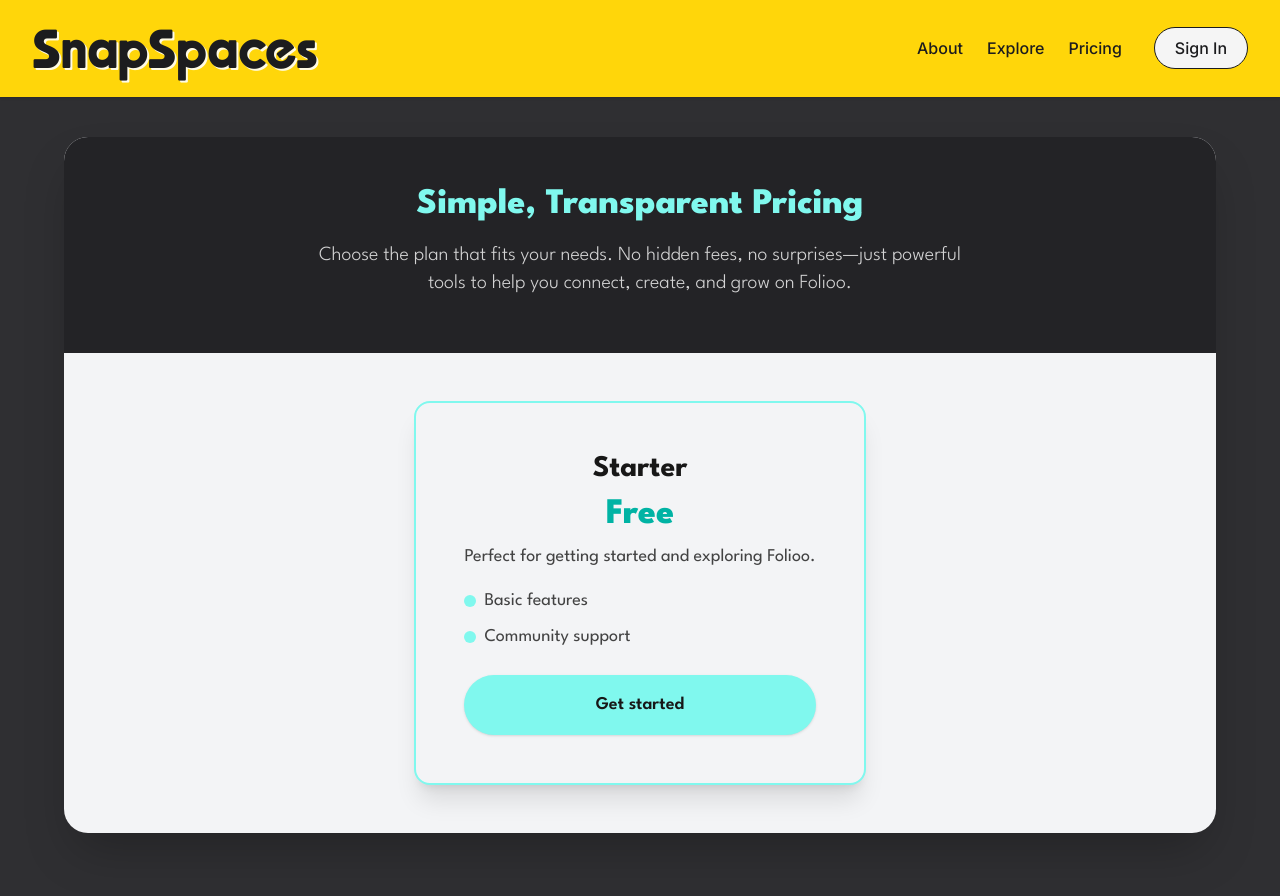
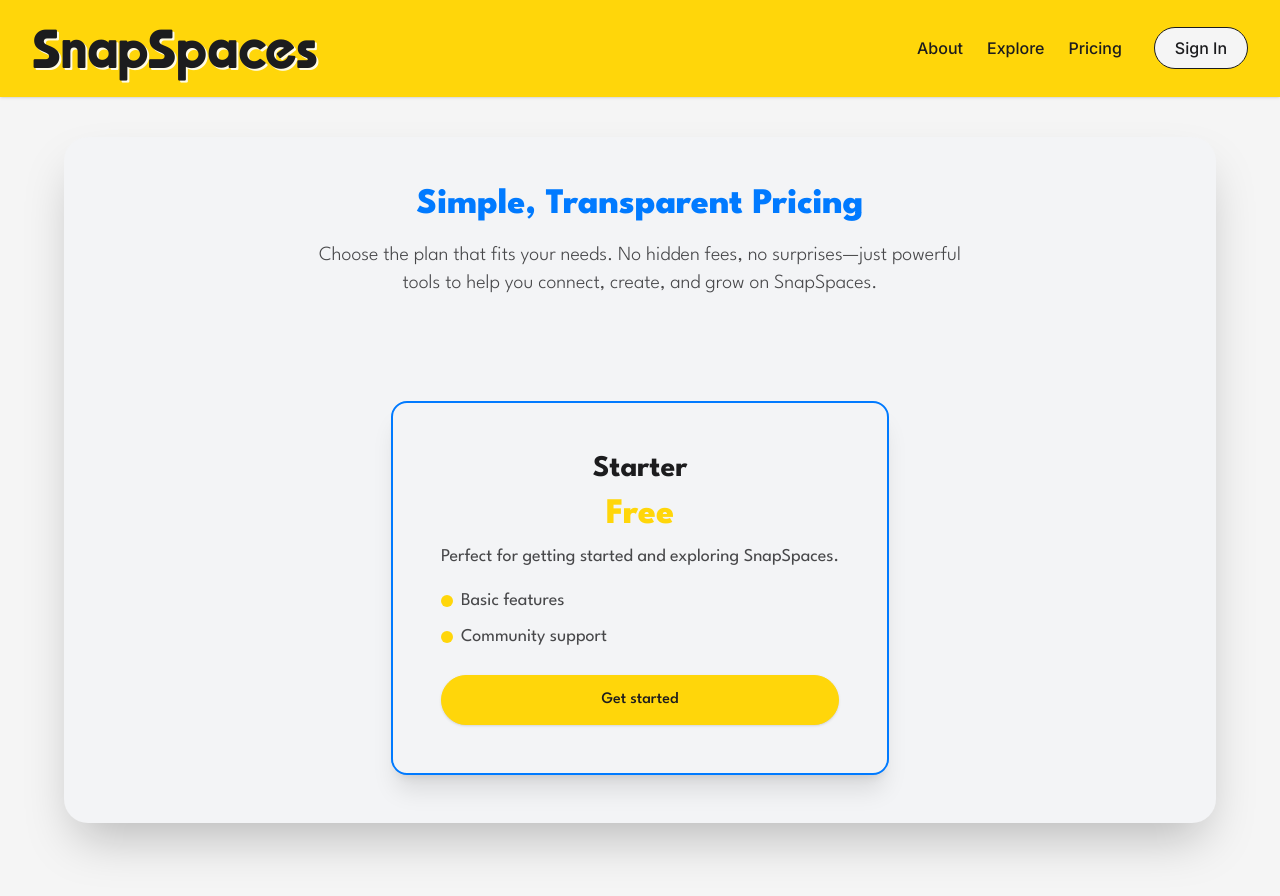
Before and after one commit to shef21/snapspaces-web, a Next.js app: page /pricing in a window 1280 px wide. Built offline with nearby package versions, Linux system fonts and the light colour scheme; no server answers.

Commit message:
style: apply new homepage color palette and aesthetic to all main pages

```diff
--- a/src/app/advertise/page.tsx
+++ b/src/app/advertise/page.tsx
@@ -28,10 +28,10 @@ export default function AdvertisePage() {
   }
 
   return (
-    <div className="min-h-screen flex flex-col items-center justify-center px-4 py-12" style={{ background: '#2F2F32' }}>
-      <main className="w-full max-w-lg rounded-3xl shadow-2xl p-8 sm:p-12 flex flex-col items-center" style={{ background: '#fff' }}>
-        <h1 className="text-3xl sm:text-4xl font-extrabold mb-2 text-center" style={{ color: '#00b3a4', fontFamily: 'MonopolyBank, cursive' }}>Advertise on Folioo</h1>
-        <p className="mb-8 text-center text-[#232326]">Submit your details and our team will get in touch to help you promote your business to thousands of creatives and clients.</p>
+    <div className="min-h-screen font-league-spartan flex flex-col items-center justify-center px-4 py-12" style={{ background: 'var(--color-background-warm)' }}>
+      <main className="w-full max-w-lg rounded-3xl shadow-2xl p-8 sm:p-12 flex flex-col items-center" style={{ background: 'var(--color-text-contrast)' }}>
+        <h1 className="text-3xl sm:text-4xl font-extrabold mb-2 text-center" style={{ color: 'var(--color-primary-accent)', fontFamily: 'MonopolyBank, cursive' }}>Advertise on SnapSpaces</h1>
+        <p className="mb-8 text-center text-[var(--color-text-contrast)]/80">Submit your details and our team will get in touch to help you promote your business to thousands of creatives and clients.</p>
         {submitted ? (
           <div className="text-center py-12">
             <h2 className="text-2xl font-bold mb-2 text-[#00b3a4]">Thank you!</h2>
--- a/src/app/explore/page.tsx
+++ b/src/app/explore/page.tsx
@@ -73,8 +73,8 @@ export default function ExplorePage() {
   });
 
   return (
-    <div className="min-h-screen font-league-spartan flex flex-col items-center" style={{ background: '#2F2F32' }}>
-      <main className="w-full max-w-6xl rounded-3xl shadow-2xl mt-10 mb-10 overflow-hidden px-0" style={{ background: '#232326' }}>
+    <div className="min-h-screen font-league-spartan flex flex-col items-center" style={{ background: 'var(--color-background-warm)' }}>
+      <main className="w-full max-w-6xl rounded-3xl shadow-2xl mt-10 mb-10 overflow-hidden px-0" style={{ background: 'var(--color-text-contrast)' }}>
         {/* Featured Creatives */}
         <section className="px-4 sm:px-8 pt-12 pb-6">
           <h2 className="text-2xl sm:text-3xl font-bold text-[#171717] mb-6">Featured Creatives</h2>
--- a/src/app/pricing/page.tsx
+++ b/src/app/pricing/page.tsx
@@ -4,40 +4,41 @@ import Link from 'next/link';
 
 const PricingPage = () => {
   return (
-    <div className="min-h-screen font-league-spartan flex flex-col items-center" style={{ background: '#2F2F32', color: '#fff' }}>
-      <main className="w-full max-w-6xl rounded-3xl shadow-2xl mt-10 mb-10 overflow-hidden px-0" style={{ background: '#232326' }}>
+    <div className="min-h-screen font-league-spartan flex flex-col items-center" style={{ background: 'var(--color-background-warm)', color: 'var(--color-text-contrast)' }}>
+      <main className="w-full max-w-6xl rounded-3xl shadow-2xl mt-10 mb-10 overflow-hidden px-0" style={{ background: 'var(--color-text-contrast)' }}>
         {/* Hero Section */}
-        <section className="px-4 sm:px-8 pt-8 sm:pt-12 pb-6 text-center" style={{ background: '#232326' }}>
-          <h1 className="text-2xl sm:text-3xl md:text-4xl font-extrabold mb-4" style={{ color: '#80F8EE' }}>
+        <section className="px-4 sm:px-8 pt-8 sm:pt-12 pb-6 text-center">
+          <h1 className="text-2xl sm:text-3xl md:text-4xl font-extrabold mb-4" style={{ color: 'var(--color-secondary-accent)' }}>
             Simple, Transparent Pricing
           </h1>
-          <p className="text-base sm:text-lg md:text-xl text-white/80 mb-6 sm:mb-8 max-w-2xl mx-auto font-light">Choose the plan that fits your needs. No hidden fees, no surprises—just powerful tools to help you connect, create, and grow on Folioo.</p>
+          <p className="text-base sm:text-lg md:text-xl text-[var(--color-text-contrast)]/80 mb-6 sm:mb-8 max-w-2xl mx-auto font-light">Choose the plan that fits your needs. No hidden fees, no surprises—just powerful tools to help you connect, create, and grow on SnapSpaces.</p>
         </section>
 
         {/* Pricing Tiers */}
         <section className="px-4 sm:px-8 py-8 sm:py-12 flex justify-center">
           <div
-            className="rounded-2xl shadow-xl p-8 sm:p-12 flex flex-col items-center text-center border-2" style={{ borderColor: '#80F8EE', background: '#fff' }}
+            className="rounded-2xl shadow-xl p-8 sm:p-12 flex flex-col items-center text-center border-2 bg-[var(--color-background-warm)]"
+            style={{ borderColor: 'var(--color-secondary-accent)' }}
           >
-            <h2 className="text-2xl sm:text-3xl font-bold mb-2" style={{ color: '#171717' }}>Starter</h2>
-            <div className="text-3xl sm:text-4xl font-extrabold mb-2" style={{ color: '#00b3a4' }}>
+            <h2 className="text-2xl sm:text-3xl font-bold mb-2" style={{ color: 'var(--color-text-contrast)' }}>Starter</h2>
+            <div className="text-3xl sm:text-4xl font-extrabold mb-2" style={{ color: 'var(--color-primary-accent)' }}>
               Free
             </div>
-            <div className="text-[#171717]/80 mb-4 text-base sm:text-lg">Perfect for getting started and exploring Folioo.</div>
-            <ul className="text-[#171717]/80 text-left mb-6 space-y-2 w-full">
+            <div className="text-[var(--color-text-contrast)]/80 mb-4 text-base sm:text-lg">Perfect for getting started and exploring SnapSpaces.</div>
+            <ul className="text-[var(--color-text-contrast)]/80 text-left mb-6 space-y-2 w-full">
               <li className="flex items-center gap-2 text-base sm:text-lg">
-                <span className="inline-block w-3 h-3 rounded-full flex-shrink-0" style={{ background: '#80F8EE' }}></span>
+                <span className="inline-block w-3 h-3 rounded-full flex-shrink-0" style={{ background: 'var(--color-primary-accent)' }}></span>
                 <span>Basic features</span>
               </li>
               <li className="flex items-center gap-2 text-base sm:text-lg">
-                <span className="inline-block w-3 h-3 rounded-full flex-shrink-0" style={{ background: '#80F8EE' }}></span>
+                <span className="inline-block w-3 h-3 rounded-full flex-shrink-0" style={{ background: 'var(--color-primary-accent)' }}></span>
                 <span>Community support</span>
               </li>
             </ul>
             <Link
               href="/join"
-              className="mt-auto w-full px-8 py-4 rounded-full font-semibold shadow transition focus:outline-none focus:ring-2 text-lg"
-              style={{ background: '#80F8EE', color: '#171717', borderColor: '#80F8EE' }}
+              className="btn-primary mt-auto w-full px-8 py-4 rounded-full font-semibold shadow transition focus:outline-none focus:ring-2 text-lg"
+              style={{ background: 'var(--color-primary-accent)', color: 'var(--color-text-contrast)', borderColor: 'var(--color-primary-accent)' }}
             >
               Get started
             </Link>
```
Also changed, not shown: src/app/about/page.tsx (+34 -34 lines).
